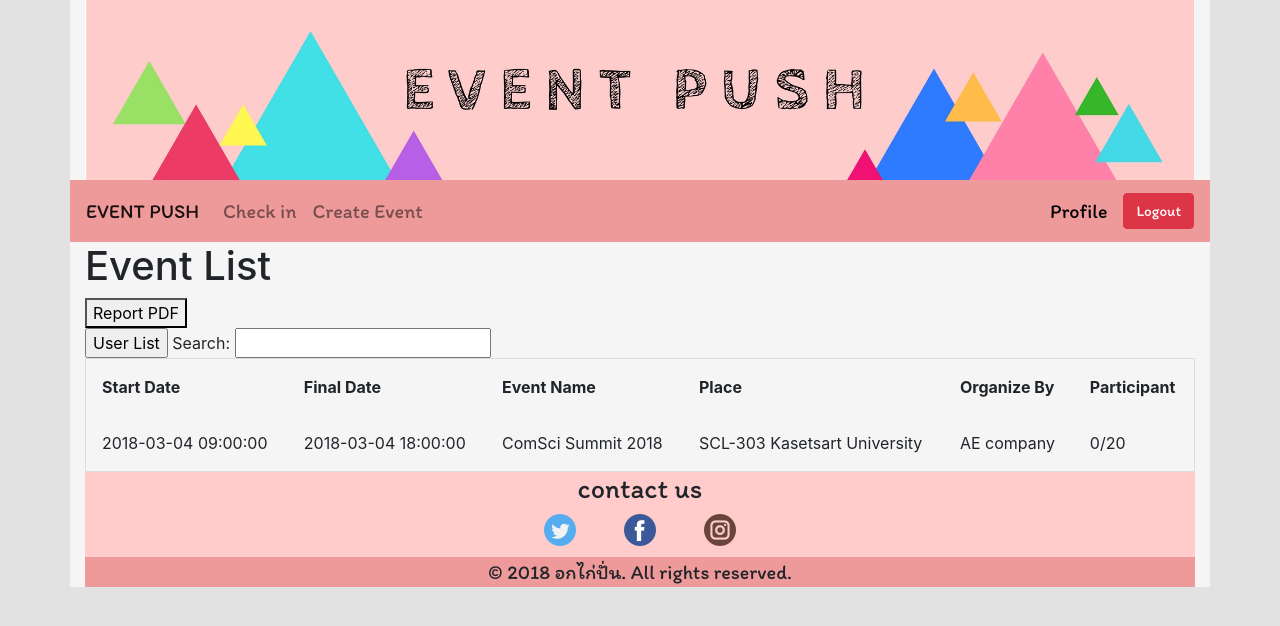
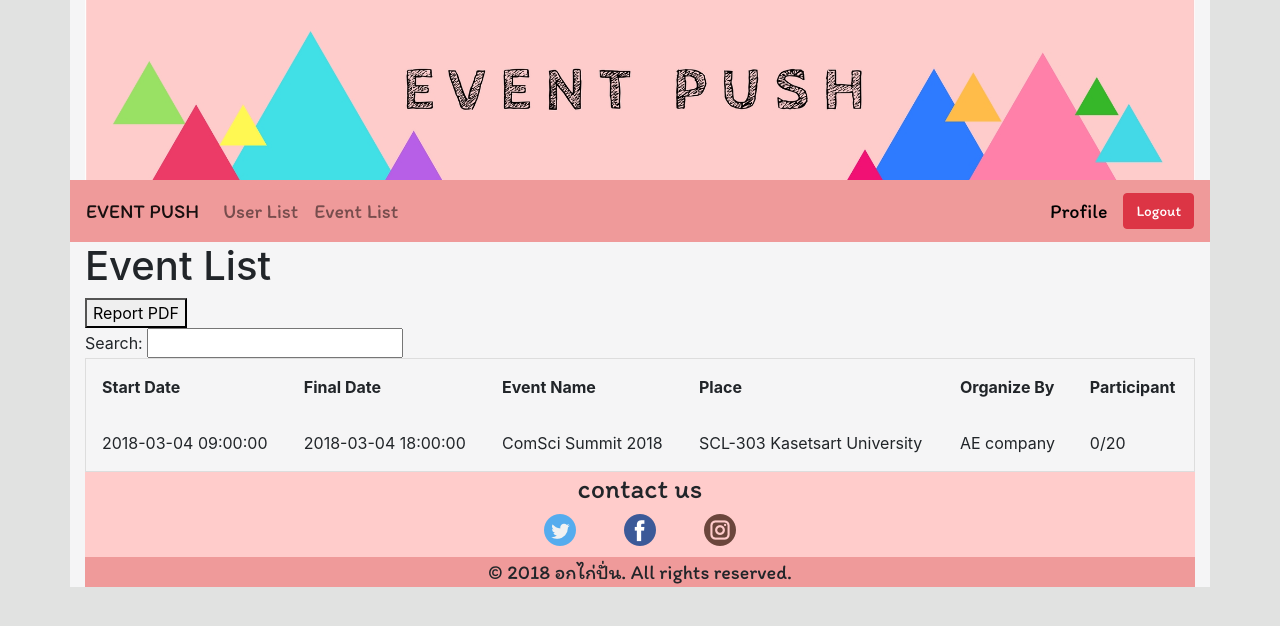
Before and after one commit to natthapach/01418443-Project-1, a PHP site: page /web/admin/eventList.php in a window 1280 px wide. Shown: the top 626 px of the page. Run offline with PHP 8.4, Linux system fonts and the light colour scheme; data comes from the database, SQL or seed files in the repository; data that the repository does not hold is empty; some libraries are stand-ins or nearby versions.

Commit message:
edit bar admin

```diff
--- a/service/admin/server.php
+++ b/service/admin/server.php
@@ -87,7 +87,7 @@
             else{
                 $gender = $_POST['gender'];
                 $password = password_hash($password_1, PASSWORD_BCRYPT); //encrypt passqword before save in
-                $birth =  $_POST['birth'];
+                $birth =  $_POST['birth'].' 00:00:00';
 
 
                 $query = "INSERT INTO account (user_name, password, role_id, status)  VALUES('$username', '$password', 'A','Active')";
--- a/web/admin/eventList.php
+++ b/web/admin/eventList.php
@@ -53,10 +53,10 @@ tr:nth-child(even) {
               <ul class="navbar-nav mr-auto">
                   <!-- menu -->
                   <li class="nav-item">
-                      <a class="nav-link" href="checkin.html">Check in</a>
+                      <a class="nav-link" href="User List">User List</a>
                   </li>
                   <li class="nav-item">
-                      <a class="nav-link" href="createEvent.html">Create Event</a>
+                      <a class="nav-link" href="eventList.php">Event List</a>
                   </li>
 
               </ul>
@@ -73,8 +73,6 @@ tr:nth-child(even) {
         <form method="get" action="../../service/admin/fpdf181/makePDF.php">
             <button type="submit">Report PDF</button>
         </form>
-
-        <input type="button" onclick="location.href='userList.php'" value="User List" />
 
         Search: <input type="text" id="myInput">
 
--- a/web/admin/userList.php
+++ b/web/admin/userList.php
@@ -31,10 +31,10 @@
               <ul class="navbar-nav mr-auto">
                   <!-- menu -->
                   <li class="nav-item">
-                      <a class="nav-link" href="checkin.html">Check in</a>
+                      <a class="nav-link" href="User List">User List</a>
                   </li>
                   <li class="nav-item">
-                      <a class="nav-link" href="createEvent.html">Create Event</a>
+                      <a class="nav-link" href="eventList.php">Event List</a>
                   </li>
 
               </ul>
```
